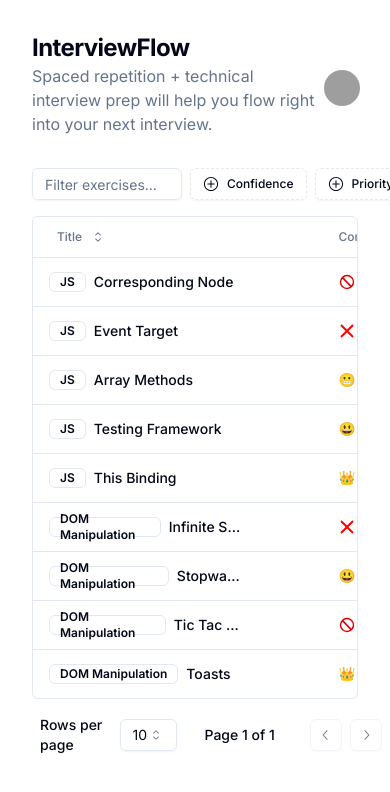
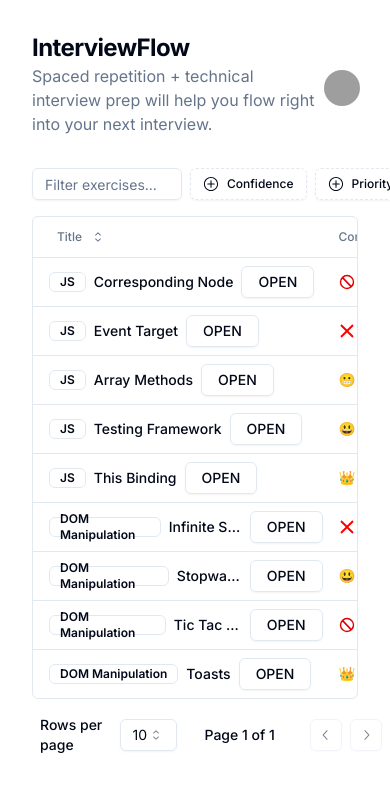
Before and after one commit to salymk/InterviewFlow, a Next.js app: page / in a window 390 px wide. Shown: the top 792 px of the page. Built offline with nearby package versions, Linux system fonts and the light colour scheme; grey boxes are pictures that could not be loaded.

Commit message:
feat: make ExerciseDetails button visible on mobile

```diff
--- a/components/columns .tsx
+++ b/components/columns .tsx
@@ -28,7 +28,7 @@ export const columns: ColumnDef<Task>[] = [
           <span className="max-w-[500px] truncate font-medium self-center">
             {row.getValue("title")}
           </span>
-          <div className="group/edit invisible group-hover/item:visible">
+          <div className="group/edit md:invisible md:group-hover/item:visible">
             <ExerciseDetails />
           </div>
         </div>
```
